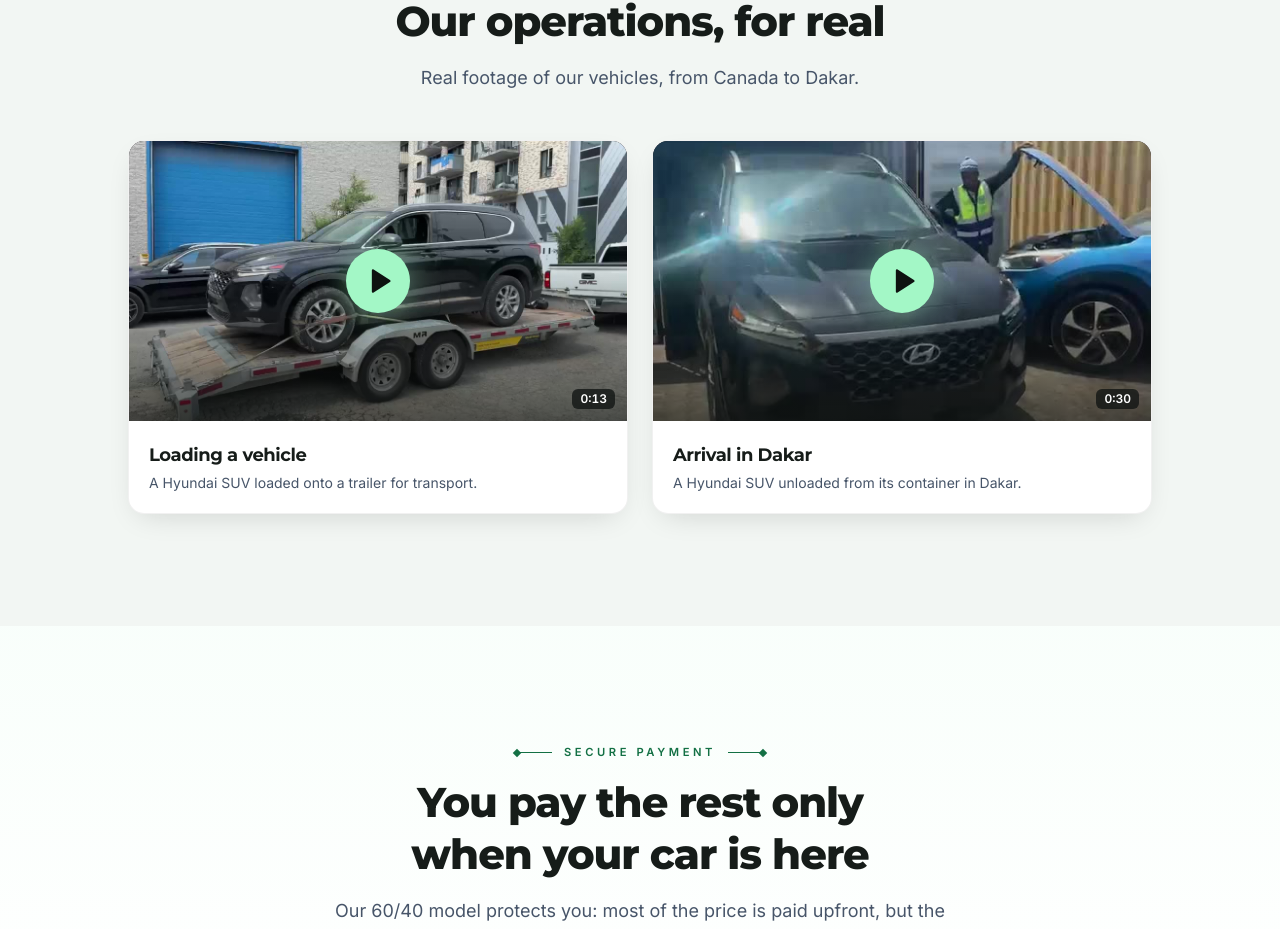
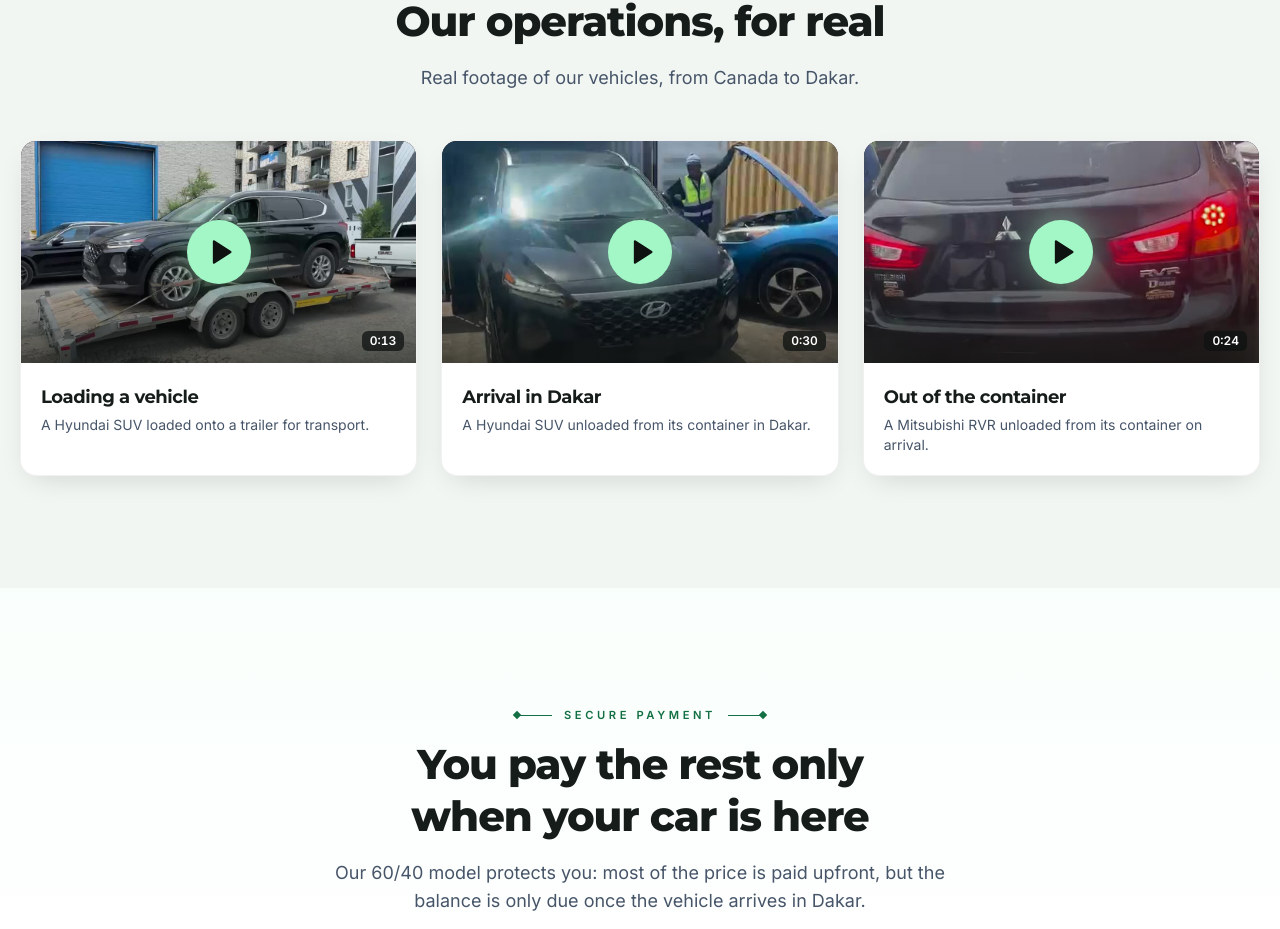
Before and after one commit to BoubacarThiam/al-mactoum, a Next.js app: page /en/ in a window 1280 px wide. Shown: the part 3030-3959 px from the top of the page. Built offline with nearby package versions, Linux system fonts and the light colour scheme.

Commit message:
Ajoute la vidéo de sortie de conteneur du Mitsubishi RVR
Cartes vidéo de hauteur égale dans la grille.

Co-Authored-By: Claude Opus 5.5 <noreply@anthropic.com>

```diff
--- a/components/VideoGallery.tsx
+++ b/components/VideoGallery.tsx
@@ -42,7 +42,7 @@ export function VideoGallery({ t, locale }: VideoGalleryProps) {
             const isActive = active === video.id;
             return (
               <Reveal as="li" key={video.id} delay={motionTokens.stagger * i}>
-                <figure className="card overflow-hidden">
+                <figure className="card h-full overflow-hidden">
                   <div className="relative aspect-video bg-ink-950">
                     {isActive ? (
                       <video
--- a/data/videos.ts
+++ b/data/videos.ts
@@ -49,4 +49,15 @@ export const operationVideos: OperationVideo[] = [
     },
     duration: '0:30',
   },
+  {
+    id: 'dechargement-mitsubishi',
+    src: '/videos/operations/dechargement-mitsubishi.mp4',
+    poster: '/videos/operations/dechargement-mitsubishi.jpg',
+    title: { fr: 'Sortie du conteneur', en: 'Out of the container' },
+    caption: {
+      fr: 'Un Mitsubishi RVR sorti de son conteneur à l’arrivée.',
+      en: 'A Mitsubishi RVR unloaded from its container on arrival.',
+    },
+    duration: '0:24',
+  },
 ];
```
Also changed, not shown: public/videos/operations/dechargement-mitsubishi.jpg (added), 1 other file (tests, documents, lock files or other folders).
